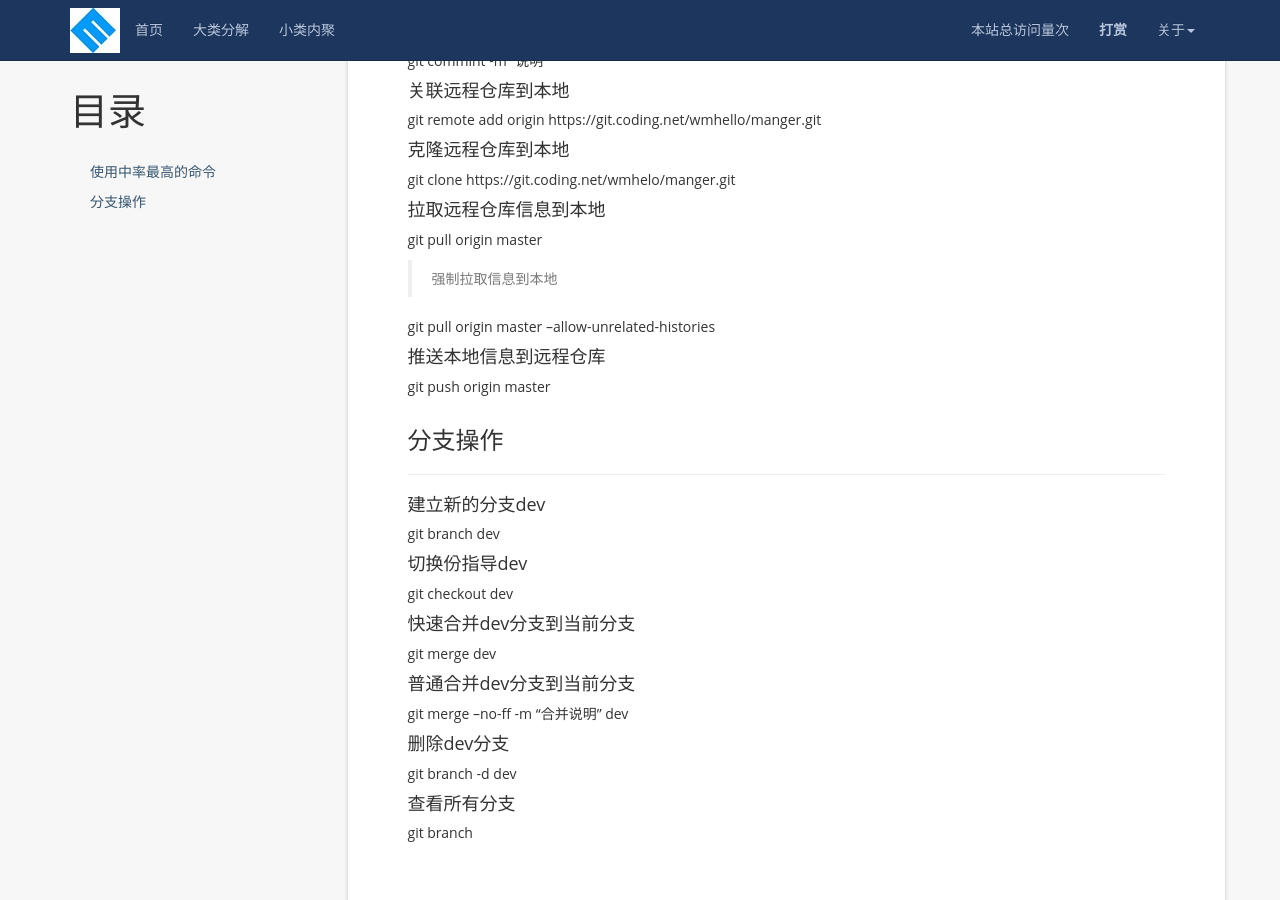
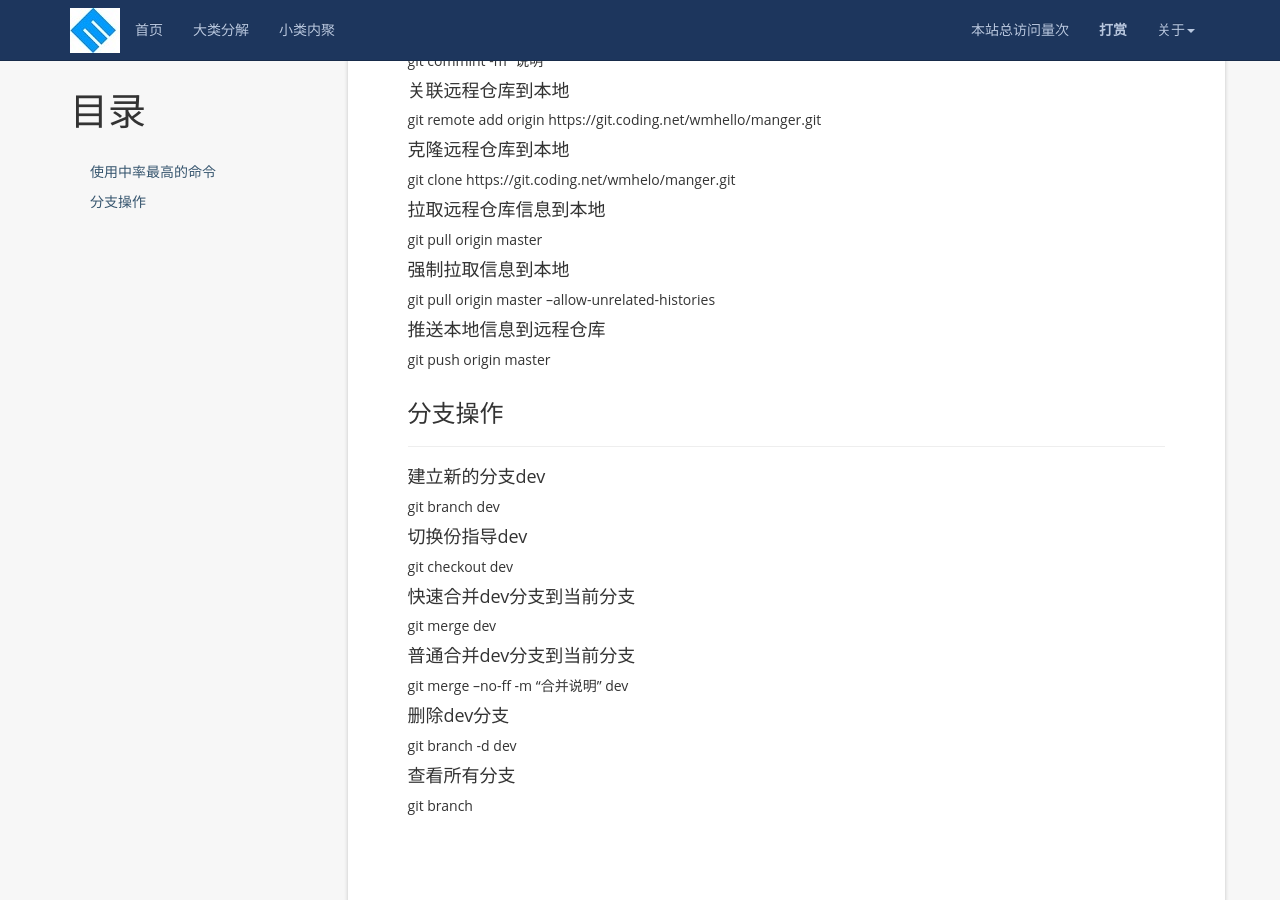
Before and after one commit to wmhello/wmhello.github.io, a Jekyll site: the page built from _posts/2018-05-21-git.md, in a window 1280 px wide and 900 px high, scrolled down 611 px. Built offline with Jekyll 4.4.1, drawn with Linux system fonts in a browser that asks for light colours; nearby versions of some CDN libraries; a script that is not in the unit is left out; comment, search, counter and statistics services are not loaded.

```diff
--- a/_posts/2018-05-21-git.md
+++ b/_posts/2018-05-21-git.md
@@ -28,8 +28,7 @@
 git clone https://git.coding.net/wmhelo/manger.git
 #### 拉取远程仓库信息到本地
 git pull origin master
->强制拉取信息到本地
-
+#### 强制拉取信息到本地
 git pull origin master --allow-unrelated-histories
 #### 推送本地信息到远程仓库
 git push origin master
```
